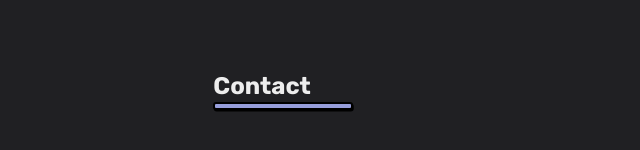
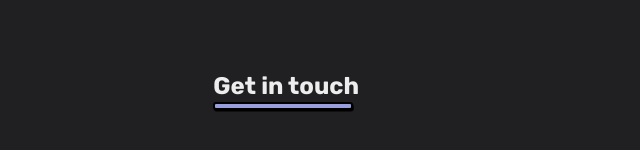
Before and after one commit to octaviosancho-dev/react-tailwind-portfolio, a React (Create React App) app: page / in a window 1280 px wide. Shown: the part 2396-2546 px from the top of the page, without its empty margins (0-640 px from the left). Built offline with nearby package versions, Linux system fonts and the light colour scheme; the HTML template or start-up script is replaced by a standard one.

Commit message:
fix sidebar

```diff
--- a/src/components/Contact.jsx
+++ b/src/components/Contact.jsx
@@ -4,7 +4,7 @@ const Contact = () => {
   return (
     <div id='contact' className='flex-wrap w-3/4 mt-48 sm:mx-auto sm:w-4/6 mx-auto lg:flex-nowrap flex flex-row justify-between gap-10 lg:w-3/4'>
       <div className='w-full lg:w-4/5 text-gray-300'>
-        <h2 className='mb-12 md:text-2xl lg:text-3xl font-bold text-text md:mb-24 section-title'>Contact</h2>
+        <h2 className='mb-12 md:text-2xl lg:text-3xl font-bold text-text md:mb-24 section-title'>Get in touch</h2>
       </div>
     </div>
   )
--- a/src/components/Hero.jsx
+++ b/src/components/Hero.jsx
@@ -15,7 +15,7 @@ const Hero = () => {
 
   return (
     <div>
-      <h2></h2>
+      <h2> </h2>
       <div id='hero' className='flex flex-col justify-center'>
         <div className='mx-auto flex flex-row flex-nowrap justify-center items-center'>
           <div className='w-fit relative top-[20vh]'>
--- a/src/components/Navbar.jsx
+++ b/src/components/Navbar.jsx
@@ -29,6 +29,9 @@ const Navbar = () => {
   ];
 
   const [active, setActive] = useState(0);
+
+  document.addEventListener( 'DOMContentLoaded', () => setActive(0) );
+
   const [menu, setMenu] = useState(false);
 
   const scrollBar = document.body;
@@ -43,7 +46,7 @@ const Navbar = () => {
     const titles = [...document.querySelectorAll('h2')].sort((a, b) => {
       return Math.abs(a.getBoundingClientRect().top) - Math.abs(b.getBoundingClientRect().top);
     });
-    console.log(titles);
+
     document.querySelectorAll(".selected-dot").forEach(c => c.classList.remove("selected-dot"));
 
     document.querySelectorAll(".nav-dot")[[...document.querySelectorAll('h2')].indexOf(titles[0])].classList.add("selected-dot");
@@ -107,7 +110,6 @@ const Navbar = () => {
             scroll={ el => scrollWithOffset(el) }
             to={route}
             key={index}
-            onClick={ () => setActive(index) }
             className='flex flex-row items-center gap-6 nav-tooltip cursor-pointer'
             >
               <div className={`nav-dot ${active === index ? 'selected-dot' : ''}`}>{icon}</div>
```
